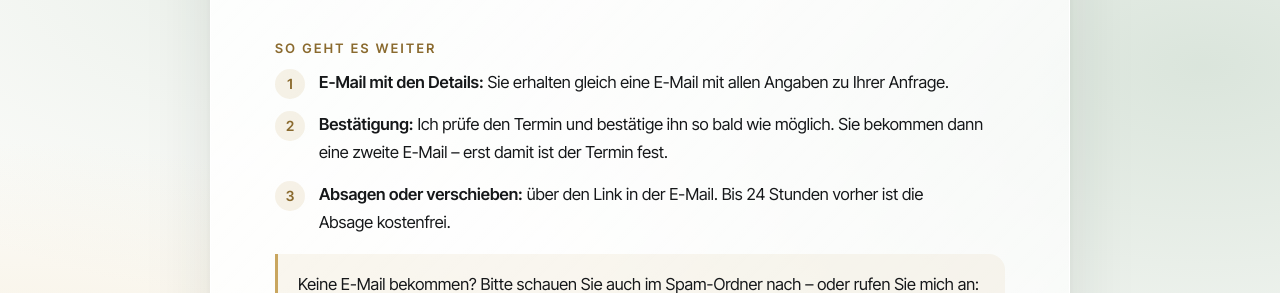
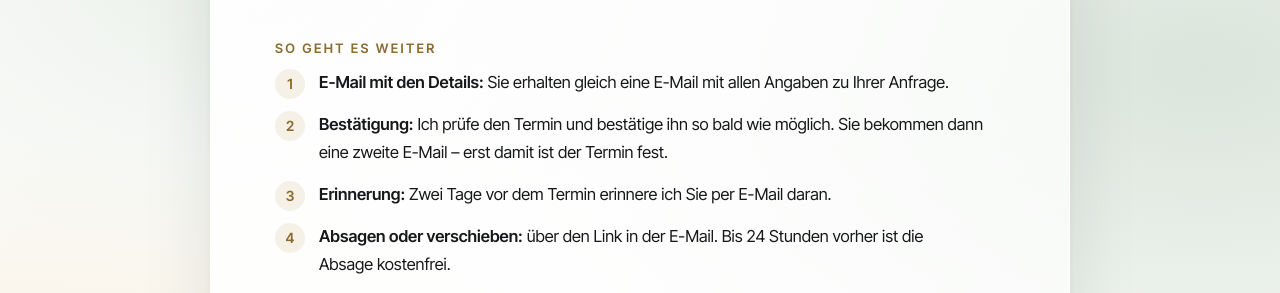
Before and after one commit to Eric-Musoso/shiatsu_review, a plain HTML site: page website/termin-angefragt/index.html in a window 1280 px wide. Shown: the part 440-733 px from the top of the page. Drawn offline with Linux system fonts and the light colour scheme.

Commit message:
Thank-you page: mention the e-mail reminder two days before
Co-Authored-By: Claude Opus 5.5 <noreply@anthropic.com>
Claude-Session: https://claude.ai/code/session_01AVYTroGEkQNfNS8fUtgY9p

```diff
--- a/website/termin-angefragt/index.html
+++ b/website/termin-angefragt/index.html
@@ -418,6 +418,7 @@ html{scroll-padding-top:96px}
 <ol class="thanks-steps">
 <li><strong>E-Mail mit den Details:</strong> Sie erhalten gleich eine E-Mail mit allen Angaben zu Ihrer Anfrage.</li>
 <li><strong>Bestätigung:</strong> Ich prüfe den Termin und bestätige ihn so bald wie möglich. Sie bekommen dann eine zweite E-Mail – erst damit ist der Termin fest.</li>
+<li><strong>Erinnerung:</strong> Zwei Tage vor dem Termin erinnere ich Sie per E-Mail daran.</li>
 <li><strong>Absagen oder verschieben:</strong> über den Link in der E-Mail. Bis 24 Stunden vorher ist die Absage kostenfrei.</li>
 </ol>
 
```
